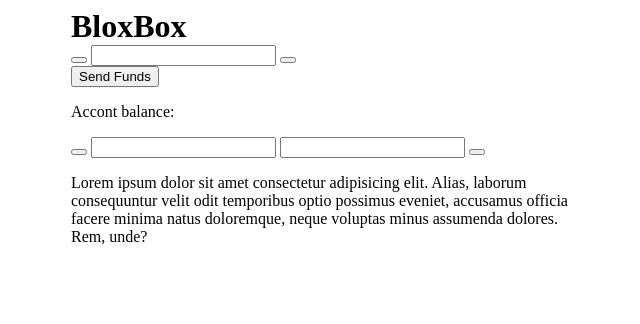
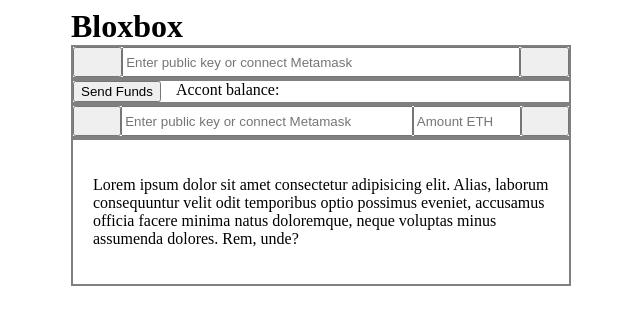
Before and after one commit to nativealien/eth-account-checker, a plain HTML site: page index.html in a window 1280 px wide. Shown: the whole page, without its empty margins (319-959 px from the left). Drawn offline with Linux system fonts and the light colour scheme; files whose address does not match are found by name; a web font is replaced by a local one.

Commit message:
css: added basic styling

```diff
--- a/content/css/account-details.css
+++ b/content/css/account-details.css
@@ -1,10 +1,14 @@
 /* Account-details Css */
 
 .account-details{
-
 }
 .account-info{
-
+    display: flex;
+}
+.account-info > p{
+    padding: 0;
+    padding-left: 15px;
+    margin: 0;
 }
 .send-funds{
 
--- a/content/css/account.css
+++ b/content/css/account.css
@@ -4,12 +4,18 @@
 
 }
 .account-bar{
-
+    display: flex;
+}
+/* Input */
+.account-key{
+    width: 400px;
+}
+/* Buttons */
+.meta-mask, .account-open{
+    height: 30px;
+    width: 50px;
 }
 .meta-mask{
-
-}
-.account-key{
 
 }
 .account-open{
--- a/content/css/content.css
+++ b/content/css/content.css
@@ -4,5 +4,5 @@
 
 }
 .content-info{
-
+    padding: 20px;
 }
--- a/content/css/general.css
+++ b/content/css/general.css
@@ -17,3 +17,9 @@ main{
     display: flex;
     flex-direction: column;
 }
+section{
+    border: 2px solid grey;
+}
+button{
+    cursor: pointer;
+}
--- a/content/css/transaction.css
+++ b/content/css/transaction.css
@@ -4,17 +4,17 @@
 
 }
 .receive-bar{
-
+    display: flex;
+}
+.receive-key{
+    width: 300px;
+}
+.send-value{
+    width: 100px;
 }
 .meta-mask{
 
 }
-.receive-key{
-
+.receive-send{
+    width: 50px;
 }
-.send-value{
-
-}
-.receive-send{
-
-}
--- a/index.html
+++ b/index.html
@@ -23,14 +23,14 @@
 </head>
 <body>
     <header>
-        <h1>BloxBox</h1>
+        <h1>Bloxbox</h1>
     </header>
 
     <main>
         <section class="account">
             <div class="account-bar">
                 <button class="meta-mask"></button>
-                <input type="text" class="account-key">
+                <input type="text" class="account-key" placeholder="Enter public key or connect Metamask">
                 <button class="account-open"></button>
             </div>
         </section>
@@ -45,8 +45,8 @@
         <section class="transaction">
             <div class="receive-bar">
                 <button class="meta-mask"></button>
-                <input type="text" class="receive-key">
-                <input type="text" class="send-value">
+                <input type="text" class="receive-key" placeholder="Enter public key or connect Metamask">
+                <input type="text" class="send-value" placeholder="Amount ETH">
                 <button class="receive-send"></button>
             </div>
         </section>
```
